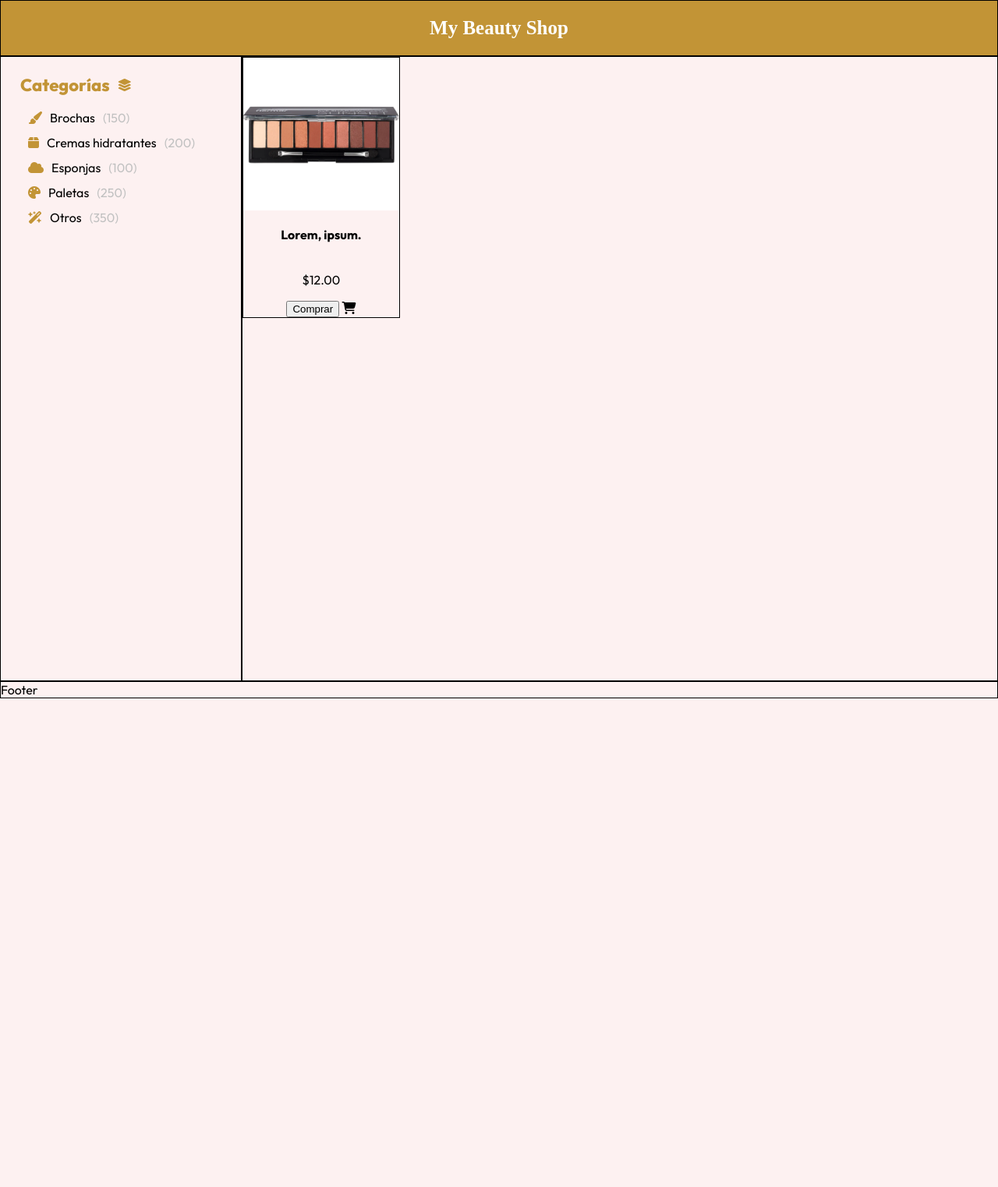
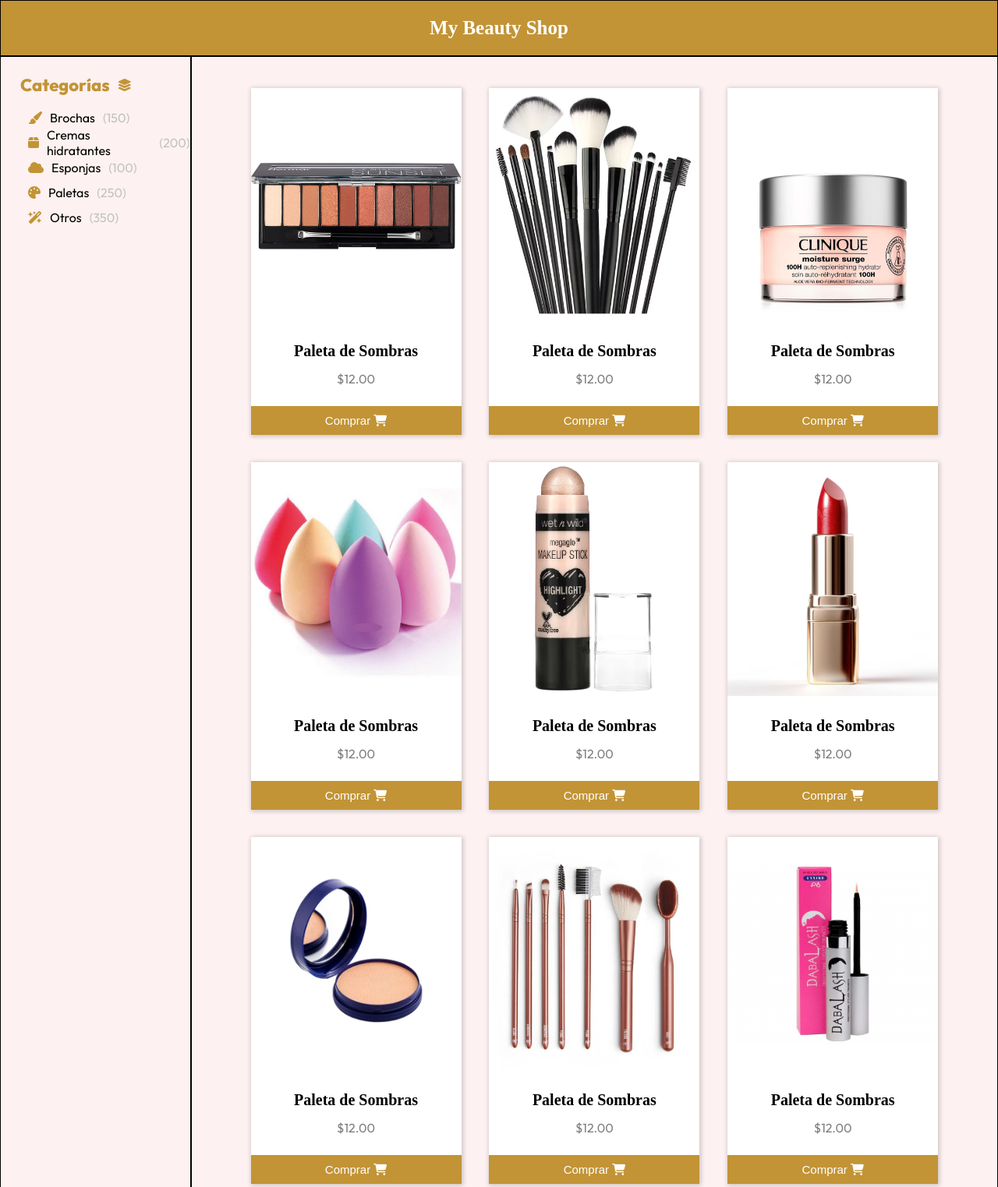
Before and after one commit to MariFer14/Desafio2_CSS-Grid, a plain HTML site: page index.html in a window 1280 px wide. Shown: the top 1523 px of the page at 78% size. Before the commit the page ends 896 px from the top, so only its background shows below. Drawn offline with Linux system fonts and the light colour scheme; a web font is replaced by a local one.

Commit message:
Agregando los demás productos

```diff
--- a/assets/css/style.css
+++ b/assets/css/style.css
@@ -19,29 +19,69 @@ body {
   font-size: 25px;
 }
 
+.container{
+  display: flex;
+  justify-content: space-evenly;
+  flex-wrap: wrap;
+}
 
 .main {
   grid-area: main;
+  padding: 40px;
 }
 
 .main .productos {
   display: flex;
   flex-direction: column;
-    border: 1px solid black;
-    width: 200px;
-
+  width: 270px;
+  background-color: #ffffff;
+  padding: auto;
+  box-shadow: 1px 1px 6px 1px rgba(0, 0, 0, 0.2);
+  margin-bottom: 35px;
 }
 
-.main .productos .descripcion{
+.main .productos .descripcion {
   display: flex;
   flex-direction: column;
   justify-content: center;
   align-items: center;
 }
 
-.main .productos img{
-    width: 200px;
+.main .productos img {
+  width: 270px;
+  height: 300px;
 }
+
+.main .productos .descripcion h4 {
+  font-size: 20px;
+  margin-bottom: -2px;
+  font-family: Shrikhand;
+}
+
+.main .productos .descripcion p{
+  color: #7f7f7f;
+  margin-bottom: 25px;
+}
+
+.main .productos .descripcion button {
+  width: 100%;
+  border: none;
+  padding: 10px;
+  background-color: #c29436;
+  font-size: 15px;
+  color: #ffffff;
+}
+
+.main .productos .descripcion button:hover{
+  background-color: #7f6124;
+  cursor: pointer;
+}
+
+
+
+
+
+
 
 
 
@@ -63,7 +103,7 @@ body {
   height: 100vh;
 }
 
-.aside .productos-c h3{
+.aside .productos-c h3 {
   font-weight: 800;
   color: #c29436;
   font-size: 22px;
@@ -74,7 +114,7 @@ body {
   color: #000000;
 }
 
-.aside .productos-c a:hover{
+.aside .productos-c a:hover {
   color: #c29436;
 }
 
@@ -89,27 +129,20 @@ body {
   color: #c1c1c1;
 }
 
-.aside .productos-c .p-cantidad i{
+.aside .productos-c .p-cantidad i {
   margin-left: 10px;
   color: #c29436;
 }
 
-.aside .productos-c .p-cantidad .icono-c{
+.aside .productos-c .p-cantidad .icono-c {
   margin-right: 10px;
   color: #c29436;
 }
 
-.aside .productos-c .p-cantidad .icono-c:hover{
+.aside .productos-c .p-cantidad .icono-c:hover {
   color: #7f6124;
   cursor: pointer;
 }
-
-
-
-
-
-
-
 
 .footer {
   grid-area: footer;
--- a/index.html
+++ b/index.html
@@ -12,18 +12,141 @@
             <h1>My Beauty Shop</h1>
         </header>
         <main class="grid-box main">
-            <div class="productos">
-                <img src="./assets/img/paleta.png" alt="">
-                <div class="descripcion">
-                    <h4>Lorem, ipsum.</h4>
-                    <p>$12.00</p>
-                    <div class="boton">
-                        <button>Comprar</button>
-                        <i class="fa-solid fa-cart-shopping"></i>
+            <div class="container">
+                <div class="productos">
+                    <img src="./assets/img/paleta.png" alt="paleta de sombras">
+                    <div class="descripcion">
+                        <h4>Paleta de Sombras</h4>
+                        <p>$12.00</p>
+                        <button>
+                            Comprar
+                            <i class="fa-solid fa-cart-shopping"></i>
+                        </button>
+
                     </div>
                 </div>
+
+                <div class="productos">
+                    <img src="./assets/img/brochas.png" alt="Brochas">
+                    <div class="descripcion">
+                        <h4>Paleta de Sombras</h4>
+                        <p>$12.00</p>
+                        <button>
+                            Comprar
+                            <i class="fa-solid fa-cart-shopping"></i>
+                        </button>
+
+                    </div>
+                </div>
+
+                <div class="productos">
+                    <img src="./assets/img/crema-hidratante.jpg" alt="Crema hidratantes">
+                    <div class="descripcion">
+                        <h4>Paleta de Sombras</h4>
+                        <p>$12.00</p>
+                        <button>
+                            Comprar
+                            <i class="fa-solid fa-cart-shopping"></i>
+                        </button>
+
+                    </div>
+                </div>
+
+                <div class="productos">
+                    <img src="./assets/img/esponjas-de-maquillaje.jpg" alt="Esponjas de maquillaje">
+                    <div class="descripcion">
+                        <h4>Paleta de Sombras</h4>
+                        <p>$12.00</p>
+                        <button>
+                            Comprar
+                            <i class="fa-solid fa-cart-shopping"></i>
+                        </button>
+
+                    </div>
+                </div>
+
+                <div class="productos">
+                    <img src="./assets/img/iluminador.png" alt="Iluminador">
+                    <div class="descripcion">
+                        <h4>Paleta de Sombras</h4>
+                        <p>$12.00</p>
+                        <button>
+                            Comprar
+                            <i class="fa-solid fa-cart-shopping"></i>
+                        </button>
+
+                    </div>
+                </div>
+
+                <div class="productos">
+                    <img src="./assets/img/lapiz-labial.png" alt="Lapiz labial">
+                    <div class="descripcion">
+                        <h4>Paleta de Sombras</h4>
+                        <p>$12.00</p>
+                        <button>
+                            Comprar
+                            <i class="fa-solid fa-cart-shopping"></i>
+                        </button>
+
+                    </div>
+                </div>
+
+                <div class="productos">
+                    <img src="./assets/img/polvo-compacto.jpg" alt="polvo compacto">
+                    <div class="descripcion">
+                        <h4>Paleta de Sombras</h4>
+                        <p>$12.00</p>
+                        <button>
+                            Comprar
+                            <i class="fa-solid fa-cart-shopping"></i>
+                        </button>
+
+                    </div>
+                </div>
+
+                <div class="productos">
+                    <img src="./assets/img/brochas2.png" alt="Brochas">
+                    <div class="descripcion">
+                        <h4>Paleta de Sombras</h4>
+                        <p>$12.00</p>
+                        <button>
+                            Comprar
+                            <i class="fa-solid fa-cart-shopping"></i>
+                        </button>
+
+                    </div>
+                </div>
+
+                <div class="productos">
+                    <img src="./assets/img/dabalash-original-serum-para-crecimiento-de-pestanas-y-cejas.jpg" alt="serum para cejas">
+                    <div class="descripcion">
+                        <h4>Paleta de Sombras</h4>
+                        <p>$12.00</p>
+                        <button>
+                            Comprar
+                            <i class="fa-solid fa-cart-shopping"></i>
+                        </button>
+
+                    </div>
+                </div>
+
+                <div class="productos">
+                    <img src="./assets/img/rubor.png" alt="Rubor">
+                    <div class="descripcion">
+                        <h4>Paleta de Sombras</h4>
+                        <p>$12.00</p>
+                        <button>
+                            Comprar
+                            <i class="fa-solid fa-cart-shopping"></i>
+                        </button>
+
+                    </div>
+                </div>
+
             </div>
         </main>
+
+
 
 
 
```
Lines whose indentation alone changed are shown as unchanged.
